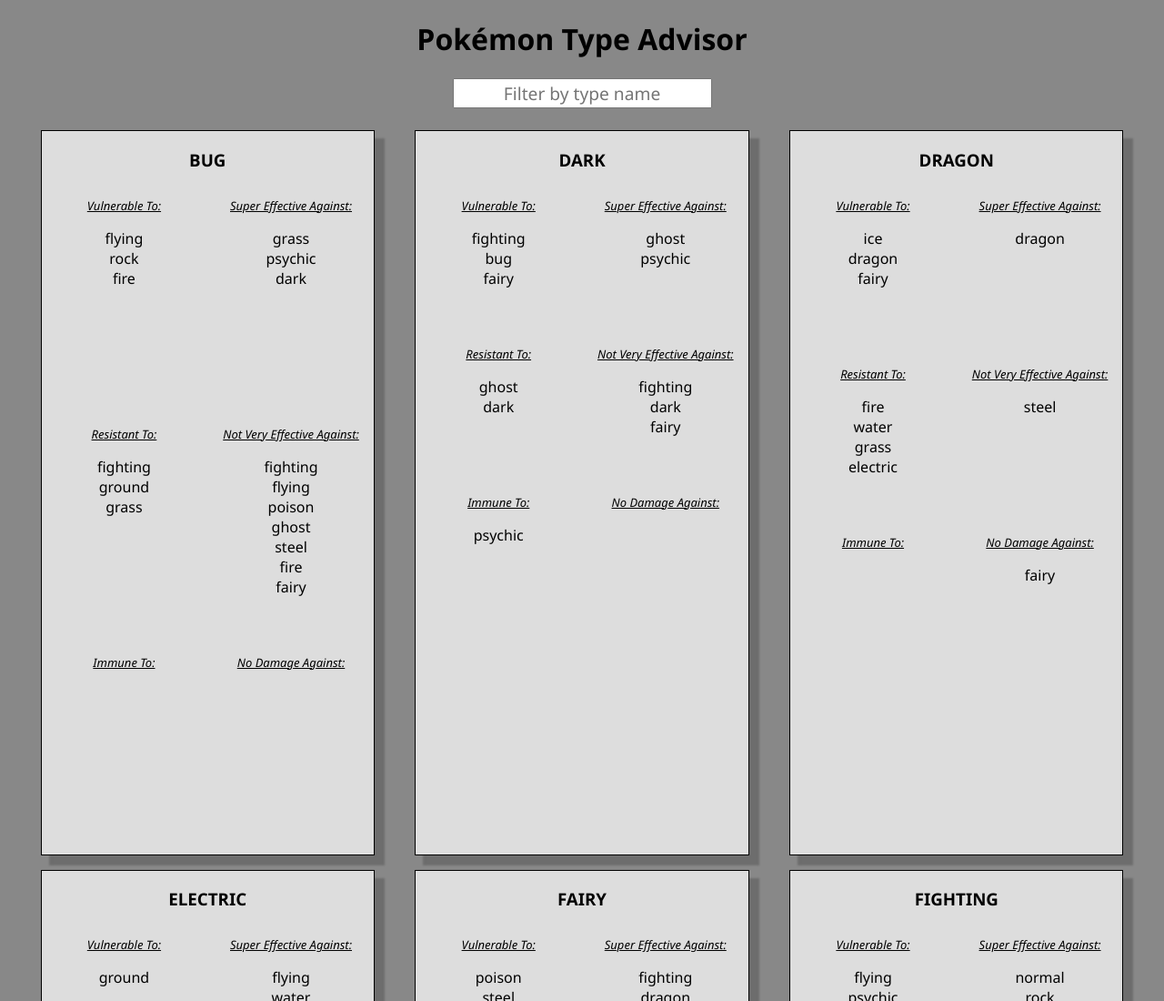
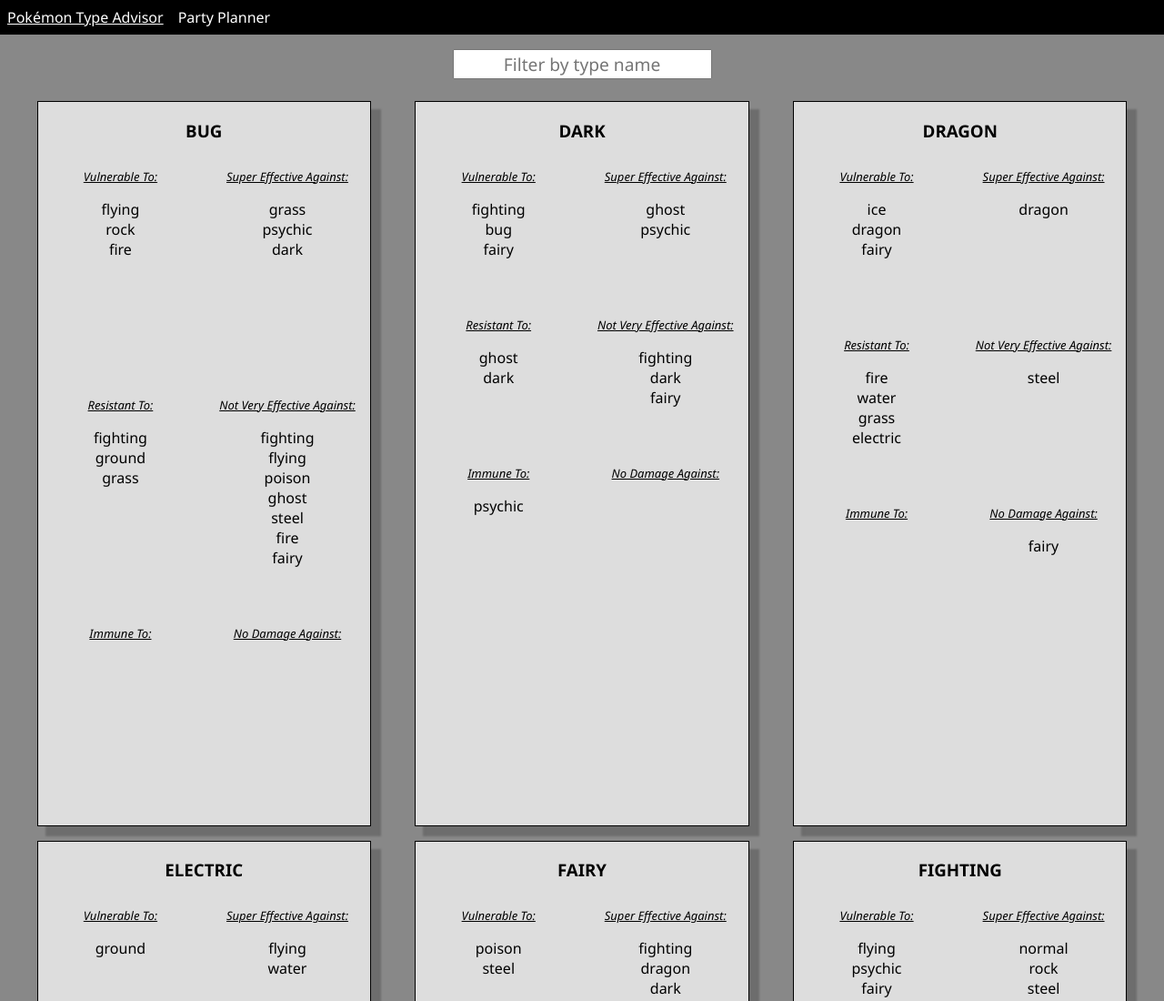
Before and after one commit to fterdal/pokemon-advisor, a React app: page / in a window 1280 px wide. Shown: the top 1100 px of the page at 91% size. Built offline with nearby package versions, Linux system fonts and the light colour scheme.

Commit message:
adds a navbar

```diff
--- a/src/components/App.js
+++ b/src/components/App.js
@@ -4,9 +4,10 @@
 import SingleType from "./SingleType.js"
 import SearchBar from "./SearchBar.js"
 
-import types from '../data'
+import types from "../data"
 
-import './App.scss'
+import "./App.scss"
+import NavBar from "./NavBar.js"
 const App = () => {
   const typeEntries = Object.entries(types)
   const location = useLocation()
@@ -19,7 +20,8 @@
         })
   return (
     <div className="app-container">
-      <h1>Pokémon Type Advisor</h1>
+      {/* <h1>Pokémon Type Advisor</h1> */}
+      <NavBar />
       <SearchBar />
       <div className="types-list">
         {matchingTypes.map(([typeName, typeData]) => (
--- /dev/null
+++ b/src/components/NavBar.js
@@ -0,0 +1,18 @@
+import React from 'react'
+import { NavLink } from 'react-router-dom'
+
+import './NavBar.scss'
+const NavBar = () => {
+  return (
+    <nav className="top-navbar">
+      <NavLink exact to="/">
+        Pokémon Type Advisor
+      </NavLink>
+      <NavLink exact to="/party-planner">
+        Party Planner
+      </NavLink>
+    </nav>
+  )
+}
+
+export default NavBar
--- /dev/null
+++ b/src/components/NavBar.scss
@@ -0,0 +1,13 @@
+.top-navbar {
+  background-color: black;
+  display: flex;
+  margin-bottom: 1rem;
+  a {
+    color: white;
+    margin: 0.5rem;
+    text-decoration: none;
+  }
+  .active {
+    text-decoration: underline;
+  }
+}
--- a/src/main.scss
+++ b/src/main.scss
@@ -3,6 +3,7 @@
 }
 
 body {
+  margin: 0px;
   background-color: #888;
 }
 
```
